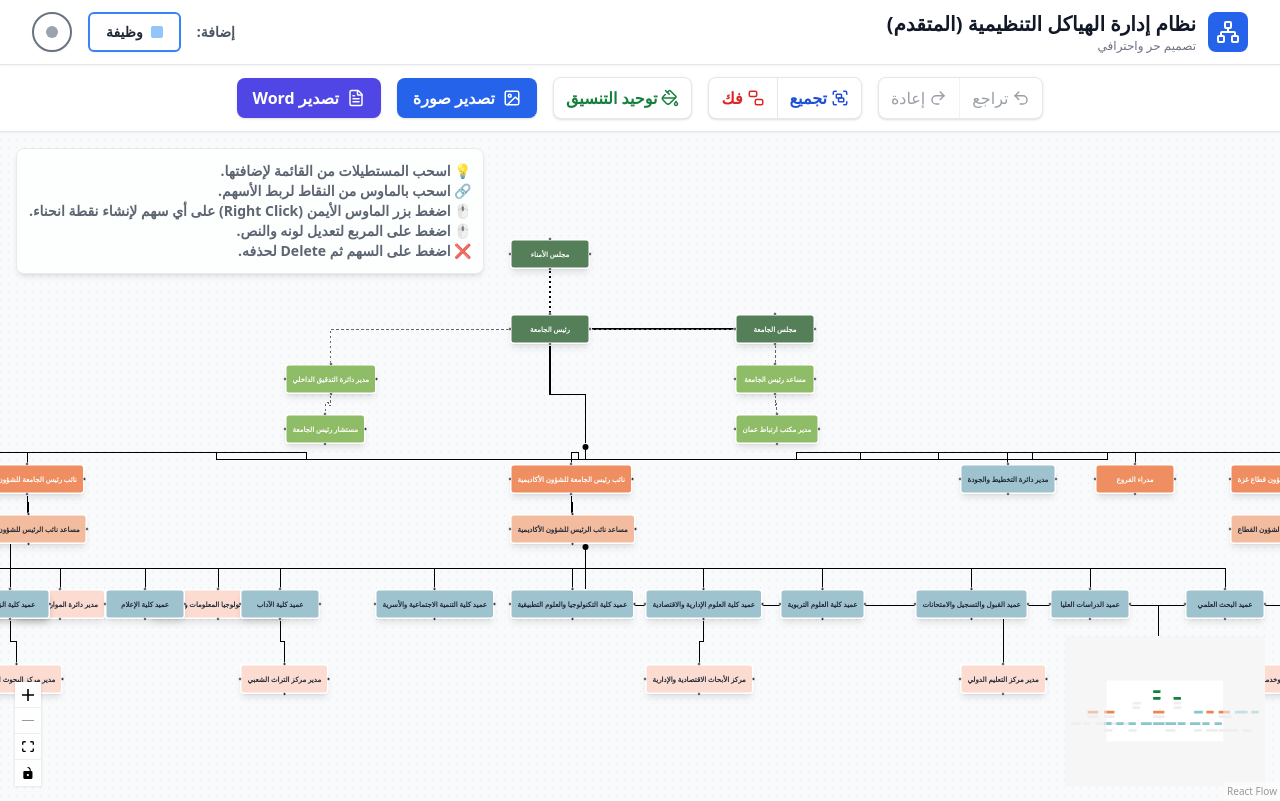
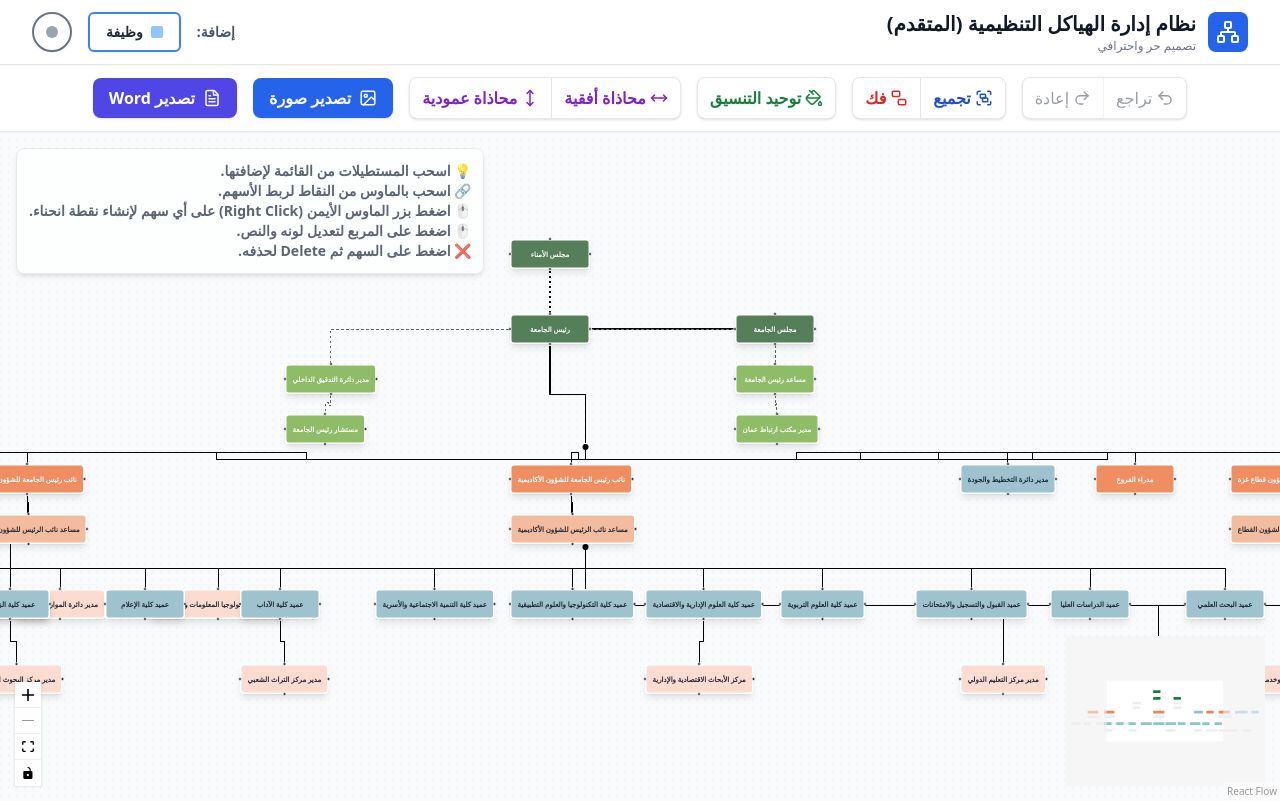
Before and after one commit to abuayham/Abed-Maraqa, a React (Vite) app: page / in a window 1280 px wide. Built offline with nearby package versions, Linux system fonts and the light colour scheme.

Commit message:
Add horizontal and vertical alignment and distribution features for selected rectangles

```diff
--- a/src/ReactFlowChart.tsx
+++ b/src/ReactFlowChart.tsx
@@ -17,7 +17,7 @@ import CustomOrgNode from './CustomOrgNode';
 import RoutingNode from './RoutingNode';
 
 import { exportToImage, exportToWord } from './exportUtils';
-import { Image as ImageIcon, FileText, Undo2, Redo2, Group as GroupIcon, Ungroup, PaintBucket } from 'lucide-react';
+import { Image as ImageIcon, FileText, Undo2, Redo2, Group as GroupIcon, Ungroup, PaintBucket, MoveHorizontal, MoveVertical } from 'lucide-react';
 
 import { initialNodes, initialEdges } from './initialOrgData';
 
@@ -157,6 +157,47 @@ const ReactFlowChartInner = () => {
       return n;
     }));
   }, [nodes, takeSnapshot, setNodes]);
+
+  const handleAlignAndDistribute = useCallback((axis: 'horizontal' | 'vertical') => {
+    const selectedNodes = nodes.filter(n => n.selected && n.type === 'orgNode');
+    if (selectedNodes.length < 2) return alert('الرجاء تحديد مستطيلين أو أكثر للمحاذاة');
+
+    takeSnapshot();
+
+    if (axis === 'horizontal') {
+      const avgY = selectedNodes.reduce((sum, n) => sum + n.position.y, 0) / selectedNodes.length;
+      if (selectedNodes.length === 2) {
+        setNodes(nds => nds.map(n => selectedNodes.find(sn => sn.id === n.id) ? { ...n, position: { ...n.position, y: avgY } } : n));
+        return;
+      }
+      const sorted = [...selectedNodes].sort((a, b) => a.position.x - b.position.x);
+      const minX = sorted[0].position.x;
+      const maxX = sorted[sorted.length - 1].position.x;
+      const stepX = (maxX - minX) / (sorted.length - 1);
+
+      setNodes(nds => nds.map(n => {
+        const index = sorted.findIndex(sn => sn.id === n.id);
+        if (index !== -1) return { ...n, position: { x: minX + (stepX * index), y: avgY } };
+        return n;
+      }));
+    } else {
+      const avgX = selectedNodes.reduce((sum, n) => sum + n.position.x, 0) / selectedNodes.length;
+      if (selectedNodes.length === 2) {
+        setNodes(nds => nds.map(n => selectedNodes.find(sn => sn.id === n.id) ? { ...n, position: { ...n.position, x: avgX } } : n));
+        return;
+      }
+      const sorted = [...selectedNodes].sort((a, b) => a.position.y - b.position.y);
+      const minY = sorted[0].position.y;
+      const maxY = sorted[sorted.length - 1].position.y;
+      const stepY = (maxY - minY) / (sorted.length - 1);
+
+      setNodes(nds => nds.map(n => {
+        const index = sorted.findIndex(sn => sn.id === n.id);
+        if (index !== -1) return { ...n, position: { x: avgX, y: minY + (stepY * index) } };
+        return n;
+      }));
+    }
+  }, [nodes, setNodes, takeSnapshot]);
 
   const onNodeDragStart = useCallback(() => {
     takeSnapshot();
@@ -422,6 +463,11 @@ const ReactFlowChartInner = () => {
           <button onClick={handleMatchFormatting} className="px-3 py-2 hover:bg-gray-100 text-green-700 font-bold flex gap-1 items-center" title="نسخ تنسيق وحجم أول وظيفة محددة وتطبيقها على الباقي"><PaintBucket size={18} /> توحيد التنسيق</button>
         </div>
 
+        <div className="bg-white rounded-lg shadow border flex overflow-hidden">
+          <button onClick={() => handleAlignAndDistribute('horizontal')} className="px-3 py-2 hover:bg-gray-100 text-purple-700 font-bold flex gap-1 items-center border-l" title="محاذاة المستطيلات المحددة على نفس الخط الأفقي وتوزيع المسافات بالتساوي"><MoveHorizontal size={18} /> محاذاة أفقية</button>
+          <button onClick={() => handleAlignAndDistribute('vertical')} className="px-3 py-2 hover:bg-gray-100 text-purple-700 font-bold flex gap-1 items-center" title="محاذاة المستطيلات المحددة عمودياً وتوزيع المسافات بالتساوي"><MoveVertical size={18} /> محاذاة عمودية</button>
+        </div>
+
         <button
           onClick={() => exportToImage('react-flow')}
           className="flex items-center gap-2 px-4 py-2 bg-blue-600 text-white rounded-lg shadow hover:bg-blue-700 font-bold transition-colors"
```
